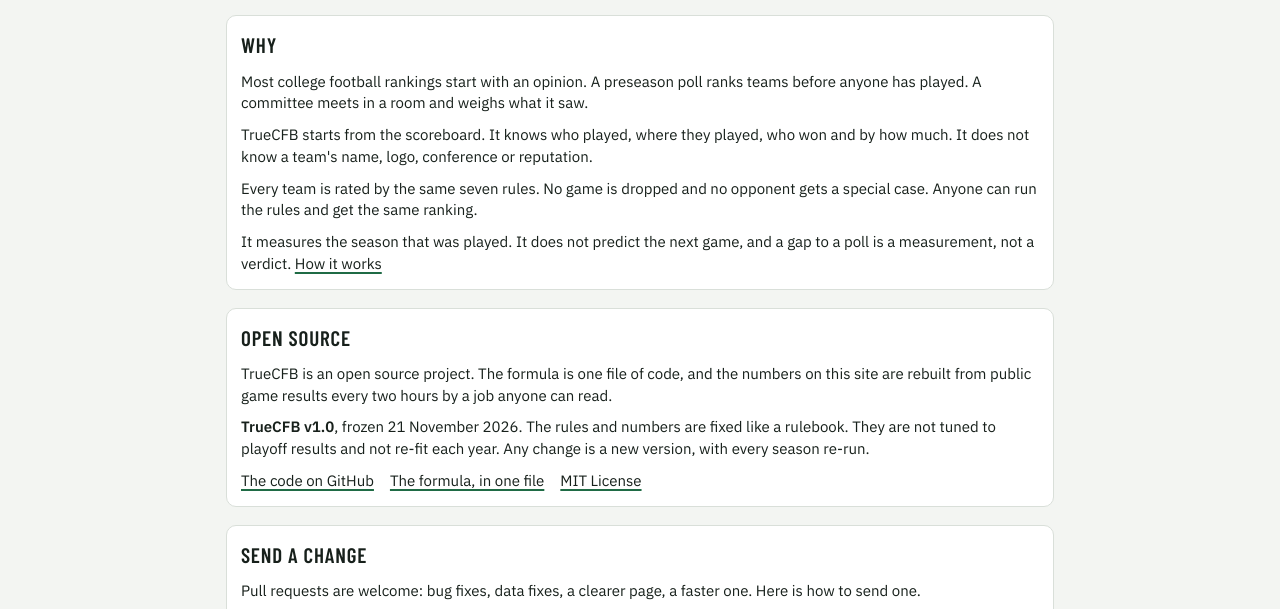
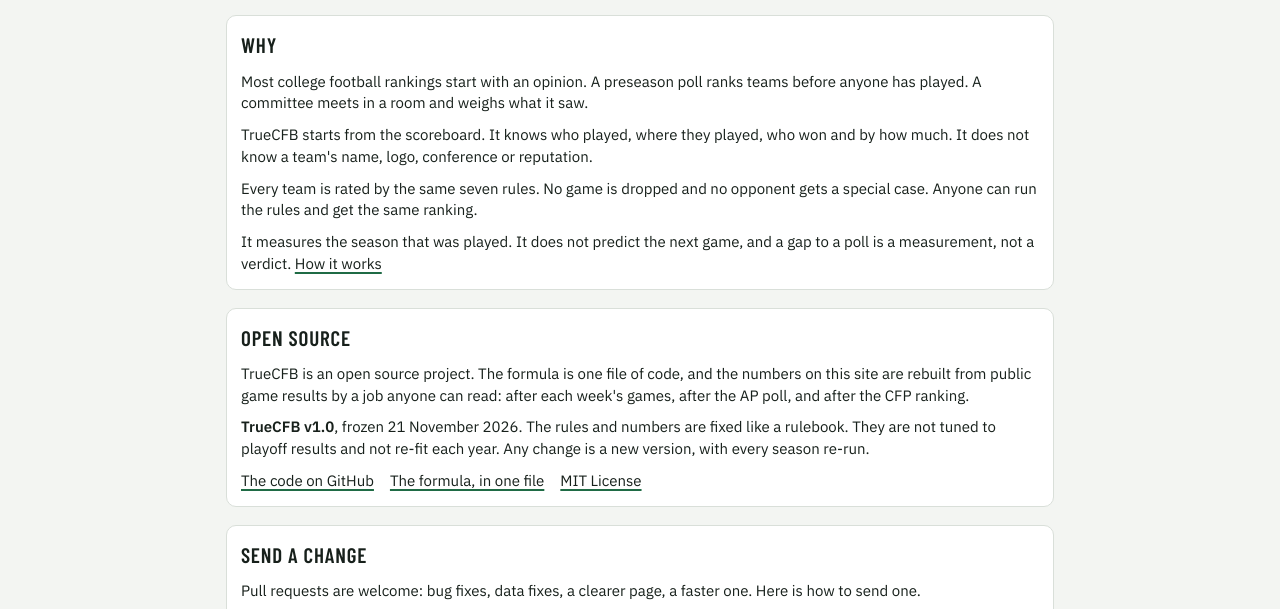
Before and after one commit to danbjimenez/truecfb, a plain HTML site: page site/about.html in a window 1280 px wide. Shown: the part 145-754 px from the top of the page. Drawn offline with Linux system fonts and the light colour scheme.

Commit message:
Refresh three times a week instead of every two hours (#3)
Co-Authored-By: Claude Fable 5.2 <noreply@anthropic.com>
Claude-Session: https://claude.ai/code/session_019jLEutU6c4sni3hyUmKck2

```diff
--- a/site/about.html
+++ b/site/about.html
@@ -55,7 +55,7 @@
   <section class="panel" id="open">
     <h2>Open source</h2>
     <div class="prose">
-      <p>TrueCFB is an open source project. The formula is one file of code, and the numbers on this site are rebuilt from public game results every two hours by a job anyone can read.</p>
+      <p>TrueCFB is an open source project. The formula is one file of code, and the numbers on this site are rebuilt from public game results by a job anyone can read: after each week's games, after the AP poll, and after the CFP ranking.</p>
       <p><b>TrueCFB v1.0</b>, frozen 21 November 2026. The rules and numbers are fixed like a rulebook. They are not tuned to playoff results and not re-fit each year. Any change is a new version, with every season re-run.</p>
       <p class="cta"><a href="https://github.com/danbjimenez/truecfb">The code on GitHub</a> <a href="https://github.com/danbjimenez/truecfb/blob/main/src/engine.py">The formula, in one file</a> <a href="https://github.com/danbjimenez/truecfb/blob/main/LICENSE">MIT License</a></p>
     </div>
```
Also changed, not shown: 3 other files.
